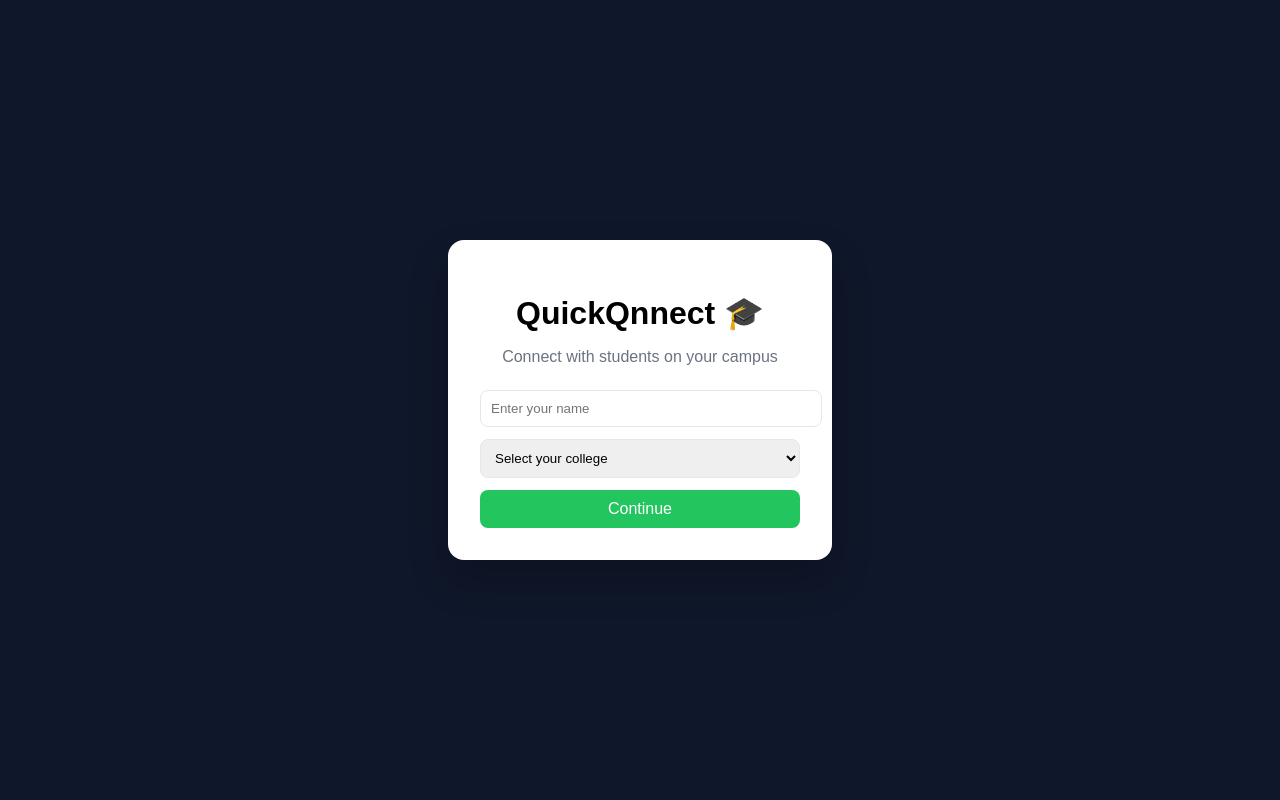
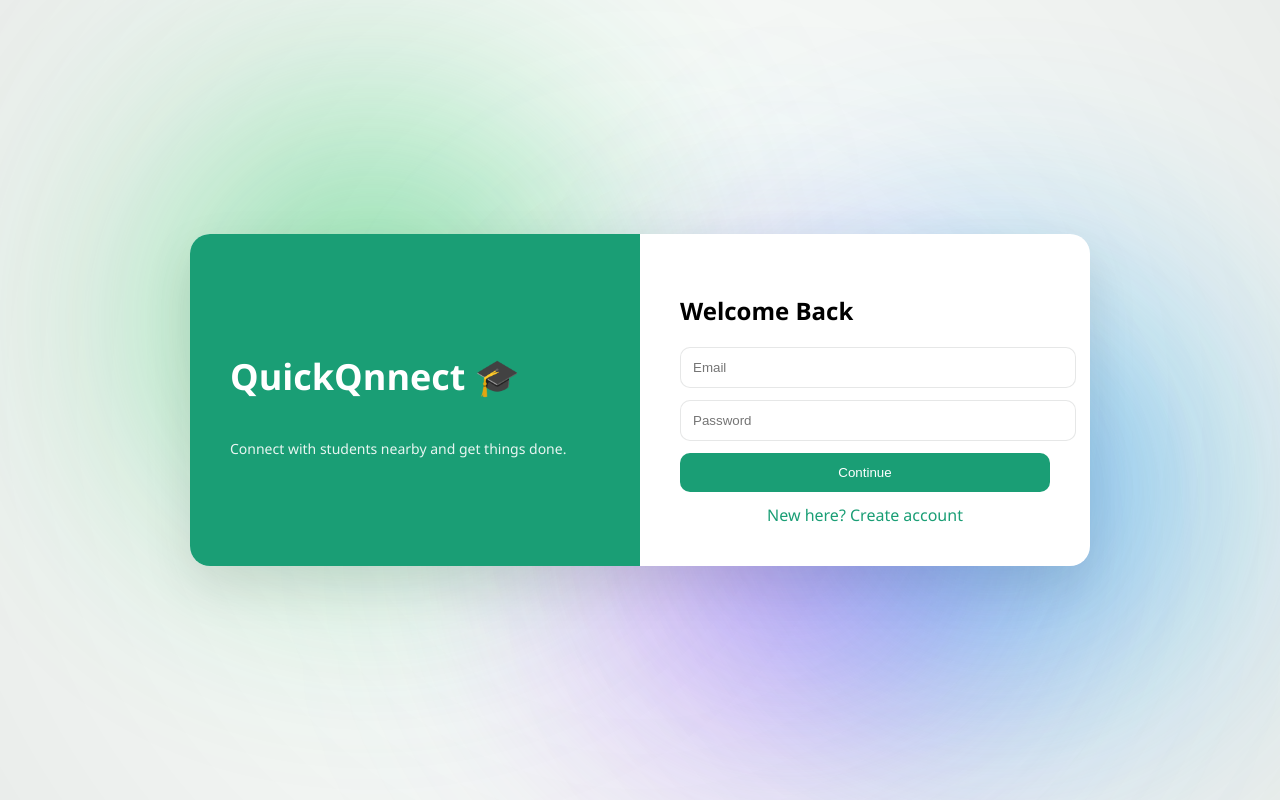
Before and after one commit to edisshort/QuickQnnect, a plain HTML site: page frontend/login.html in a window 1280 px wide. Drawn offline with nearby package versions, Linux system fonts and the light colour scheme.

Commit message:
changed login pahge and connected it to backend

```diff
--- a/backend/server.js
+++ b/backend/server.js
@@ -3,6 +3,8 @@ const mongoose = require("mongoose");
 const cors = require("cors");
 
 const postRoutes = require("./routes/postRoutes");
+
+const authRoutes = require("./routes/auth");
 
 const app = express();
 
@@ -10,6 +12,9 @@ const app = express();
 app.use(cors());
 app.use(express.json());
 
+// Routes
+app.use(express.json());
+app.use("/api/auth", authRoutes);
 
 // Test route
 app.get("/", (req, res) => {
--- a/frontend/login.html
+++ b/frontend/login.html
@@ -2,93 +2,292 @@
 <html lang="en">
 <head>
 <meta charset="UTF-8">
-<meta name="viewport" content="width=device-width, initial-scale=1.0">
 <title>QuickQnnect Login</title>
 
+<script src="https://cdnjs.cloudflare.com/ajax/libs/gsap/3.12.2/gsap.min.js"></script>
+
 <style>
+:root {
+  --green: #1a9e75;
+  --surface: #f7faf8;
+  --border: rgba(15,26,20,0.1);
+}
+
 body {
   margin: 0;
-  font-family: Arial, sans-serif;
-  background: #0f172a;
+  font-family: 'Segoe UI', sans-serif;
+  background: var(--surface);
   display: flex;
   align-items: center;
   justify-content: center;
   height: 100vh;
+  overflow: hidden;
 }
 
-.login-card {
-  background: white;
-  padding: 2rem;
-  border-radius: 16px;
-  width: 320px;
-  text-align: center;
-  box-shadow: 0 20px 40px rgba(0,0,0,0.2);
+/* BACKGROUND */
+.bg-animation {
+  position: fixed;
+  top: 0;
+  left: 0;
+  width: 100%;
+  height: 100%;
+  z-index: 0;
 }
 
-.login-card h1 {
-  margin-bottom: 0.5rem;
+/* BLOBS */
+.blob {
+  position: absolute;
+  width: 600px;
+  height: 600px;
+  border-radius: 50%;
+  filter: blur(120px);
+  opacity: 0.8;
+  mix-blend-mode: multiply;
 }
 
-.login-card p {
-  margin-bottom: 1.5rem;
-  color: #6b7280;
+/* DIFFERENT COLORS */
+#b1 {
+  background: radial-gradient(circle, #22c55e, transparent 70%);
+  top: -10%;
+  left: -10%;
 }
 
+#b2 {
+  background: radial-gradient(circle, #0ea5e9, transparent 70%);
+  bottom: -10%;
+  right: -10%;
+}
+
+#b3 {
+  background: radial-gradient(circle, #a855f7, transparent 70%);
+  top: 40%;
+  left: 30%;
+}
+
+.bg-animation::after {
+  content: "";
+  position: absolute;
+  inset: 0;
+  background: radial-gradient(circle at center, transparent 40%, rgba(0,0,0,0.05));
+}
+
+/* MAIN WRAPPER */
+.wrapper {
+  position: relative;
+  z-index: 2;
+  width: 100%;
+  max-width: 900px;
+  display: grid;
+  grid-template-columns: 1fr 1fr;
+  background: white;
+  border-radius: 20px;
+  overflow: hidden;
+  box-shadow: 0 20px 50px rgba(0,0,0,0.1);
+}
+
+/* LEFT */
+.left {
+  background: var(--green);
+  color: white;
+  padding: 40px;
+  display: flex;
+  flex-direction: column;
+  justify-content: center;
+}
+
+.left h1 {
+  font-size: 36px;
+}
+
+.left p {
+  font-size: 14px;
+  opacity: 0.9;
+}
+
+/* RIGHT */
+.right {
+  padding: 40px;
+  display: flex;
+  flex-direction: column;
+  justify-content: center;
+}
+
+.right h2 {
+  margin-bottom: 20px;
+}
+
+/* INPUT */
 input, select {
   width: 100%;
-  padding: 10px;
+  padding: 12px;
   margin-bottom: 12px;
-  border-radius: 8px;
-  border: 1px solid #e5e7eb;
+  border-radius: 10px;
+  border: 1px solid var(--border);
 }
 
+/* BUTTON */
 button {
-  width: 100%;
-  padding: 10px;
-  background: #22c55e;
+  padding: 12px;
+  background: var(--green);
   color: white;
   border: none;
-  border-radius: 8px;
+  border-radius: 10px;
   cursor: pointer;
-  font-size: 16px;
+}
+
+/* TOGGLE */
+.toggle {
+  margin-top: 12px;
+  text-align: center;
+  color: var(--green);
+  cursor: pointer;
+}
+
+/* MOBILE */
+@media(max-width: 700px) {
+  .wrapper {
+    grid-template-columns: 1fr;
+  }
+  .left {
+    display: none;
+  }
 }
 </style>
+</head>
 
-</head>
 <body>
 
-<div class="login-card">
+<!-- BACKGROUND -->
+<div class="bg-animation">
+  <div class="blob" id="b1"></div>
+  <div class="blob" id="b2"></div>
+  <div class="blob" id="b3"></div>
+</div>
+
+<!-- LOGIN CARD -->
+<div class="wrapper" id="card">
+
+  <div class="left">
     <h1>QuickQnnect 🎓</h1>
-  <p>Connect with students on your campus</p>
+    <p>Connect with students nearby and get things done.</p>
+  </div>
 
-  <input id="name" type="text" placeholder="Enter your name">
+  <div class="right">
+    <h2 id="title">Welcome Back</h2>
 
-  <select id="college">
-    <option value="">Select your college</option>
+    <input id="name" placeholder="Your Name" style="display:none;">
+    <input id="email" placeholder="Email">
+    <input id="password" type="password" placeholder="Password">
+
+    <select id="college" style="display:none;">
+      <option value="">Select college</option>
       <option>SFIT</option>
       <option>DJ Sanghvi</option>
-    <option>NMIMS</option>
-    <option>VJTI</option>
-    <option>KJ Somaiya</option>
     </select>
 
     <button onclick="login()">Continue</button>
+
+    <div class="toggle" onclick="toggleMode()">
+      New here? Create account
+    </div>
+  </div>
+
 </div>
 
 <script>
-function login() {
-  const name = document.getElementById("name").value.trim();
+let isLogin = true;
+
+/* 🔥 BACKGROUND ANIMATION (VISIBLE NOW) */
+gsap.to("#b1", {
+  x: 400,
+  y: 200,
+  duration: 10,
+  repeat: -1,
+  yoyo: true,
+  ease: "sine.inOut"
+});
+
+gsap.to("#b2", {
+  x: -300,
+  y: -250,
+  duration: 12,
+  repeat: -1,
+  yoyo: true,
+  ease: "sine.inOut"
+});
+
+gsap.to("#b3", {
+  x: 250,
+  y: -200,
+  duration: 11,
+  repeat: -1,
+  yoyo: true,
+  ease: "sine.inOut"
+});
+
+/* 🔥 CARD ENTRY ANIMATION */
+gsap.from("#card", {
+  opacity: 0,
+  y: 50,
+  duration: 0.6,
+  ease: "power2.out"
+});
+
+function toggleMode() {
+  isLogin = !isLogin;
+
+  document.getElementById("title").innerText =
+    isLogin ? "Welcome Back" : "Create Account";
+
+  document.getElementById("name").style.display =
+    isLogin ? "none" : "block";
+
+  document.getElementById("college").style.display =
+    isLogin ? "none" : "block";
+}
+
+async function login() {
+  const name = document.getElementById("name").value;
   const college = document.getElementById("college").value;
+  const email = document.getElementById("email").value;
+  const password = document.getElementById("password").value;
 
-  if (!name || !college) {
-    alert("Please fill all details");
+  let url = isLogin
+    ? "http://localhost:5000/api/auth/login"
+    : "http://localhost:5000/api/auth/register";
+
+  const body = isLogin
+    ? { email, password }
+    : { name, college, email, password };
+
+  try {
+    const res = await fetch(url, {
+      method: "POST",
+      headers: {
+        "Content-Type": "application/json"
+      },
+      body: JSON.stringify(body)
+    });
+
+    const data = await res.json();
+
+    if (!res.ok) {
+      alert(data.msg || "Error");
       return;
     }
 
-  const user = { name, college };
-  localStorage.setItem("qq_user", JSON.stringify(user));
+    // ✅ store user
+    localStorage.setItem("qq_user", JSON.stringify(data));
 
-  // redirect to main app
+    window.location.href = "quickqnnect.html";
+
+  } catch (err) {
+    alert("Server error");
+  }
+}
+
+const existing = localStorage.getItem("qq_user");
+if (existing) {
   window.location.href = "quickqnnect.html";
 }
 </script>
```
Also changed, not shown: backend/models/User.js (added, +14 -0 lines), backend/routes/auth.js (added, +45 -0 lines), frontend/quickqnnect.html (+10 -4 lines). Lines whose indentation alone changed are shown as unchanged.
